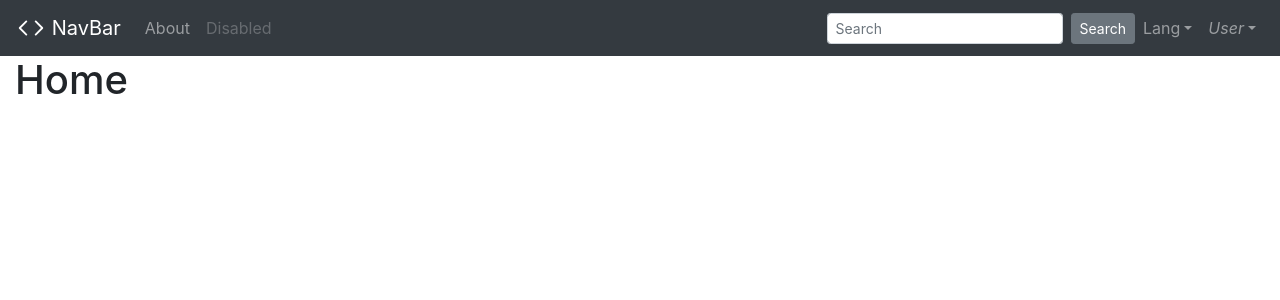
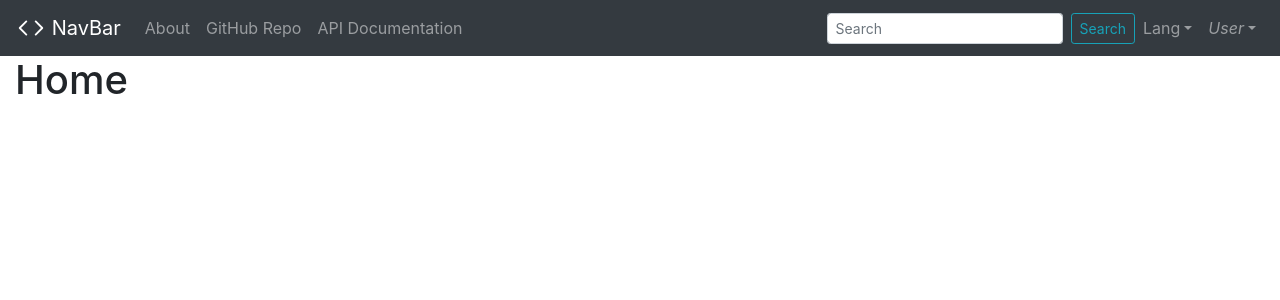
Before and after one commit to BalthazRBlake/single-page-app-vue, a Vue app: page / in a window 1280 px wide. Shown: the top 300 px of the page. Built offline with nearby package versions, Linux system fonts and the light colour scheme.

Commit message:
NavBar scaffold

```diff
--- a/src/components/NavBar.vue
+++ b/src/components/NavBar.vue
@@ -15,7 +15,14 @@
             About
           </b-nav-item>
 
-          <b-nav-item href="#" disabled>Disabled</b-nav-item>
+          <b-nav-item
+            href="https://github.com/BalthazRBlake/SinglePageAppFrontEnd"
+          >
+            GitHub Repo
+          </b-nav-item>
+          <b-nav-item href="https://spa-java-api.herokuapp.com">
+            API Documentation
+          </b-nav-item>
         </b-navbar-nav>
 
         <!-- Right aligned nav items -->
@@ -26,9 +33,14 @@
               class="mr-sm-2"
               placeholder="Search"
             ></b-form-input>
-            <b-button size="sm" class="my-2 my-sm-0" type="submit"
-              >Search</b-button
+            <b-button
+              size="sm"
+              class="my-2 my-sm-0"
+              type="submit"
+              variant="outline-info"
             >
+              Search
+            </b-button>
           </b-nav-form>
 
           <b-nav-item-dropdown text="Lang" right>
```
